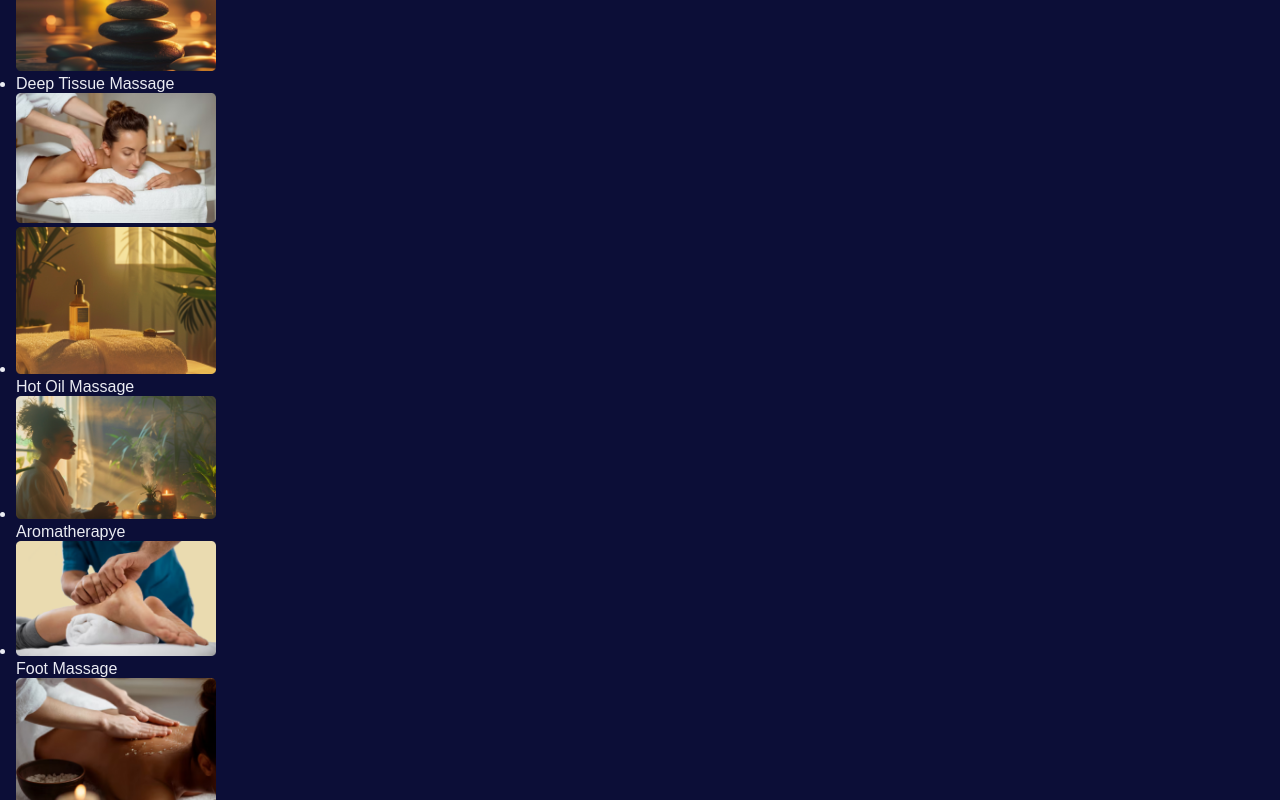
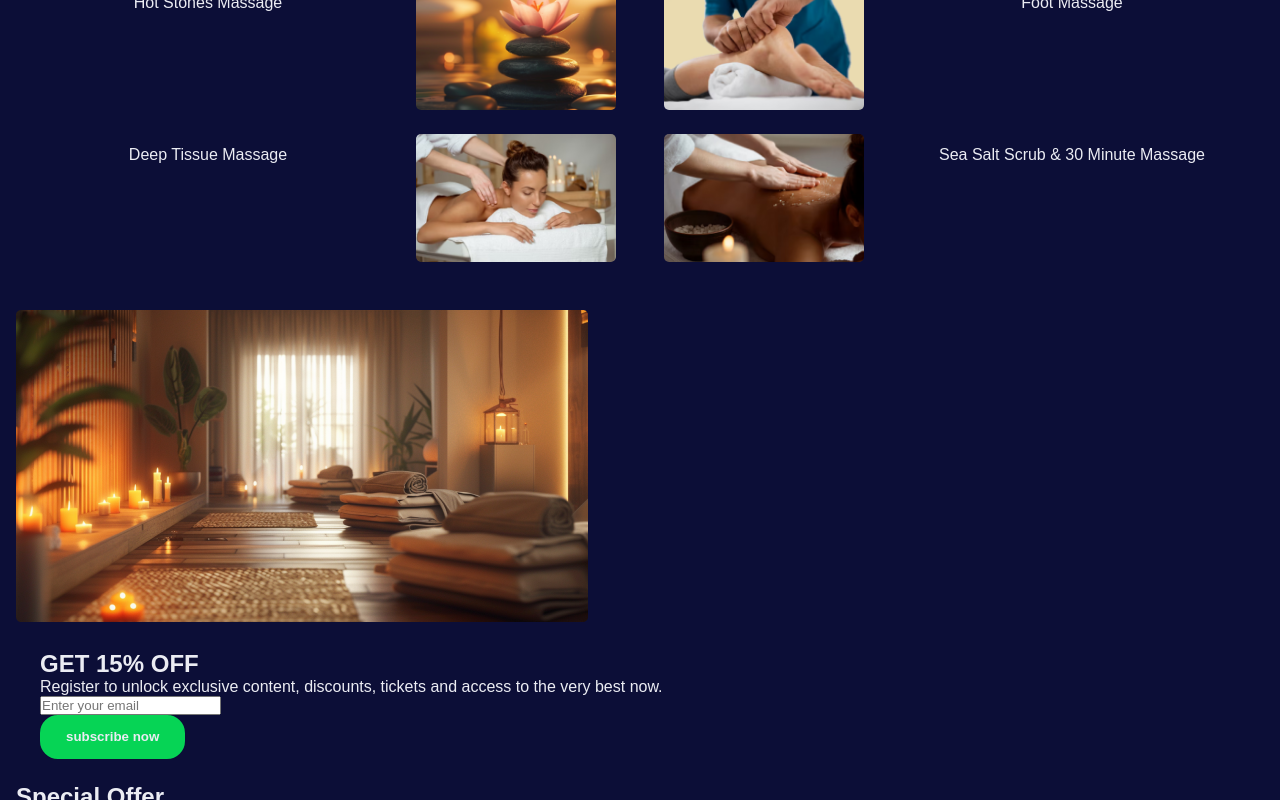
Before and after one commit to creationcodesign/spa-studio, a React (Vite) app: page /services in a window 1280 px wide. Shown: the part 460-1260 px from the top of the page. Built offline with nearby package versions, Linux system fonts and the light colour scheme; a web font is replaced by a local one.

Commit message:
services style

```diff
--- a/src/style/pages/_pages.scss
+++ b/src/style/pages/_pages.scss
@@ -45,3 +45,67 @@
         margin-top: -2.3rem;
     }
 }
+
+
+
+// SERVICES PAGE
+.services-page {
+    h1 {
+        margin: 1.5rem 0;
+    }
+
+    .services-list-container {
+        display: flex;
+        justify-content: space-between;
+        margin: 1.5rem 0 2.5rem 0;
+    }
+
+    .services-list {
+        display: flex;
+        flex-direction: column;
+        gap: 1.5rem;
+        padding-bottom: 0.5rem;
+        cursor: pointer;
+        transition: all 0.9s ease;
+
+        li {
+            display: flex;
+            justify-content: space-between;
+            gap: 1rem;
+            border-radius: 5px;
+            border-top: 1px solid var(--beige);
+
+            .services-title {
+                width: 24rem;
+                padding: 0.8rem 0;
+                text-align: center;
+            }
+
+            .services-img {
+                height: 8rem;
+
+                img {
+                    height: 100%;
+                    object-fit: cover;
+                    border-radius: 5px;
+                }
+            }
+
+            &:hover {
+                // padding-left: 0.5rem;
+                padding-bottom: 0.5rem;
+                background-color: var(--accent);
+            }
+        }
+    }
+
+    .offer {
+        gap: 0;
+
+        .offer-text {
+            background-color: var(--beige);
+            padding: 1.5rem;
+            border-radius: 0 5px 5px 0;
+        }
+    }
+}
```
